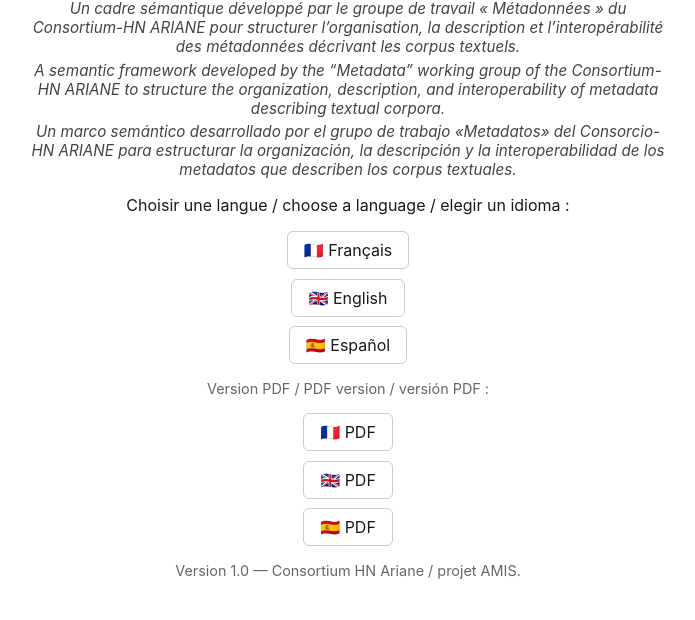
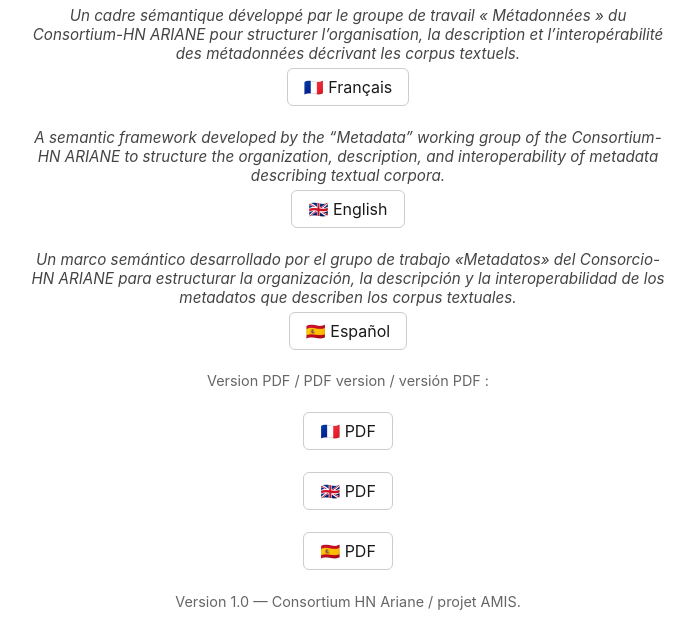
Before and after one commit to andresecha/CAO_CRM, a plain HTML site: page docs/site/index.html in a window 1280 px wide. Shown: the part 107-727 px from the top of the page, without its empty margins (292-987 px from the left). Drawn offline with Linux system fonts and the light colour scheme.

Commit message:
Regenerar landing page (titulo/subtitulo/logo) y delegar la reserializacio

```diff
--- a/docs/site/index.html
+++ b/docs/site/index.html
@@ -9,7 +9,7 @@
   h1 { font-size: 1.4rem; }
   p.subtitle { font-style: italic; color: #444; font-size: 0.95rem; margin: 0.3em 0; }
   ul { list-style: none; padding: 0; }
-  li { margin: 0.6rem 0; }
+  li { margin: 1.4rem 0; }
   a.lang { display: inline-block; padding: 0.5rem 1rem; border: 1px solid #ccc; border-radius: 6px; text-decoration: none; color: #1a1a1a; }
   a.lang:hover { background: #f0f0f0; }
   p.meta { color: #666; font-size: 0.9rem; }
@@ -25,14 +25,19 @@
 </head>
 <body>
 <h1>CAO_CRM (Corpus Author Ontology CRM)</h1>
-<p class="subtitle">Un cadre s&eacute;mantique d&eacute;velopp&eacute; par le groupe de travail &laquo;&nbsp;M&eacute;tadonn&eacute;es&nbsp;&raquo; du Consortium-HN ARIANE pour structurer l&rsquo;organisation, la description et l&rsquo;interop&eacute;rabilit&eacute; des m&eacute;tadonn&eacute;es d&eacute;crivant les corpus textuels.</p>
-<p class="subtitle">A semantic framework developed by the &ldquo;Metadata&rdquo; working group of the Consortium-HN ARIANE to structure the organization, description, and interoperability of metadata describing textual corpora.</p>
-<p class="subtitle">Un marco sem&aacute;ntico desarrollado por el grupo de trabajo &laquo;Metadatos&raquo; del Consorcio-HN ARIANE para estructurar la organizaci&oacute;n, la descripci&oacute;n y la interoperabilidad de los metadatos que describen los corpus textuales.</p>
-<p>Choisir une langue / choose a language / elegir un idioma :</p>
 <ul>
-  <li><a class="lang" href="index-fr.html">🇫🇷 Français</a></li>
-  <li><a class="lang" href="index-en.html">🇬🇧 English</a></li>
-  <li><a class="lang" href="index-es.html">🇪🇸 Español</a></li>
+  <li>
+    <p class="subtitle">Un cadre s&eacute;mantique d&eacute;velopp&eacute; par le groupe de travail &laquo;&nbsp;M&eacute;tadonn&eacute;es&nbsp;&raquo; du Consortium-HN ARIANE pour structurer l&rsquo;organisation, la description et l&rsquo;interop&eacute;rabilit&eacute; des m&eacute;tadonn&eacute;es d&eacute;crivant les corpus textuels.</p>
+    <a class="lang" href="index-fr.html">🇫🇷 Français</a>
+  </li>
+  <li>
+    <p class="subtitle">A semantic framework developed by the &ldquo;Metadata&rdquo; working group of the Consortium-HN ARIANE to structure the organization, description, and interoperability of metadata describing textual corpora.</p>
+    <a class="lang" href="index-en.html">🇬🇧 English</a>
+  </li>
+  <li>
+    <p class="subtitle">Un marco sem&aacute;ntico desarrollado por el grupo de trabajo &laquo;Metadatos&raquo; del Consorcio-HN ARIANE para estructurar la organizaci&oacute;n, la descripci&oacute;n y la interoperabilidad de los metadatos que describen los corpus textuales.</p>
+    <a class="lang" href="index-es.html">🇪🇸 Español</a>
+  </li>
 </ul>
 <p class="meta">Version PDF / PDF version / versión PDF :</p>
 <ul>
@@ -41,6 +46,9 @@
   <li><a class="lang" href="CAO_CRM-1.0-es.pdf">🇪🇸 PDF</a></li>
 </ul>
 <p class="meta">Version 1.0 — Consortium HN Ariane / projet AMIS.</p>
-<img class="logo" src="logos/ARIANE.svg" alt="Consortium Huma-Num ARIANE">
+<picture>
+  <source srcset="logos/ARIANE-dark.svg" media="(prefers-color-scheme: dark)">
+  <img class="logo" src="logos/ARIANE.svg" alt="Consortium Huma-Num ARIANE">
+</picture>
 </body>
 </html>
```
Also changed, not shown: 6 other files.
